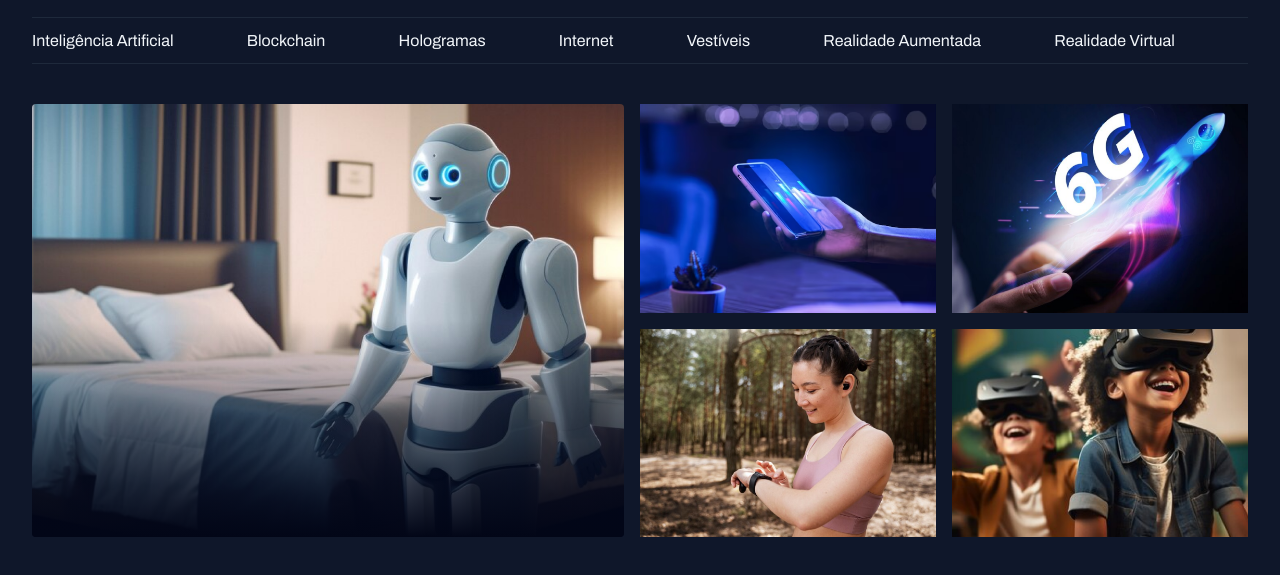
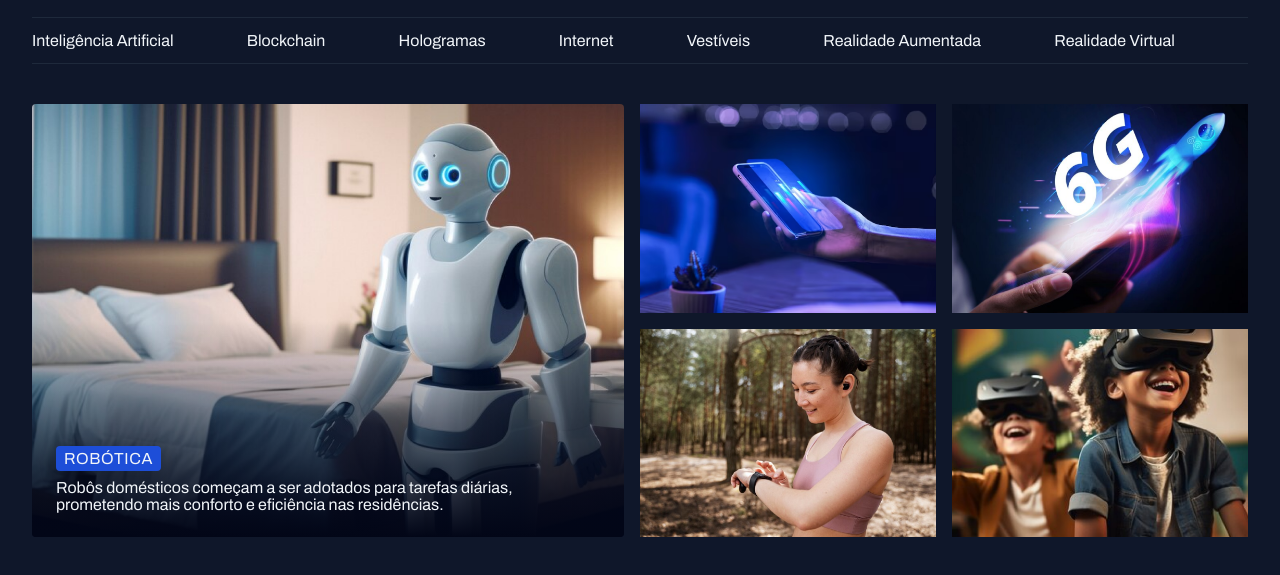
Before and after one commit to VictorKoga/Projeto-Portal-de-Noticias, a plain HTML site: page index.html in a window 1280 px wide. Shown: the part 43-618 px from the top of the page. Drawn offline with Linux system fonts and the light colour scheme.

Commit message:
adjust content card

```diff
--- a/index.html
+++ b/index.html
@@ -46,9 +46,15 @@
     </header>
     <main class="grid container">
       <section id="freatured" class="grid grid-flow-col gap-16">
-        <div class="card">
+        <figure class="card">
           <img src="assets/images/Image 01.png" alt="" />
-        </div>
+          <figcaption>
+            <span class="content-tag">robótica</span>
+            <h2 class="text-2x1">
+              Robôs domésticos começam a ser adotados para tarefas diárias, prometendo mais conforto e eficiência nas residências.
+            </h2>
+          </figcaption>
+        </figure>
 
         <div class="grid grid-cols-2 gap-16">
           <div>
--- a/styles/global.css
+++ b/styles/global.css
@@ -68,3 +68,16 @@ img {
 main {
   margin-top: 40px;
 }
+
+.content-tag{
+  display: inline-block;
+  background-color: var(--brand-color-dark);
+  padding: 4px 8px;
+  border-radius: 4px;
+  font: 500 10px/1.2 var(--font-family);
+  text-transform: uppercase;
+  letter-spacing: 0.04em;
+  color: var(--text-color-primary);
+  box-shadow: 0px 4px 16px rgba(2, 6, 23, 0.251);
+
+}
--- a/styles/section.css
+++ b/styles/section.css
@@ -19,6 +19,16 @@
       180deg,
       transparent 0%,
       #020617 100%
-    );
+    )
+  }
+
+  figcaption{
+    position: absolute;
+    bottom: 0;
+    padding: 24px;
+  }
+
+  h2 {
+    margin-top: 8px;
   }
 }
--- a/styles/utility.css
+++ b/styles/utility.css
@@ -14,3 +14,19 @@
 .gap-16 {
   gap: 16px;
 }
+
+.text-2x1{
+  font: var(--h1);
+}
+
+.text-x1{
+  font: var(--h2);
+}
+
+.text-lg{
+  font: var(--h3);
+}
+
+.text-sm{
+  font: var(--text-sm);
+}
```
